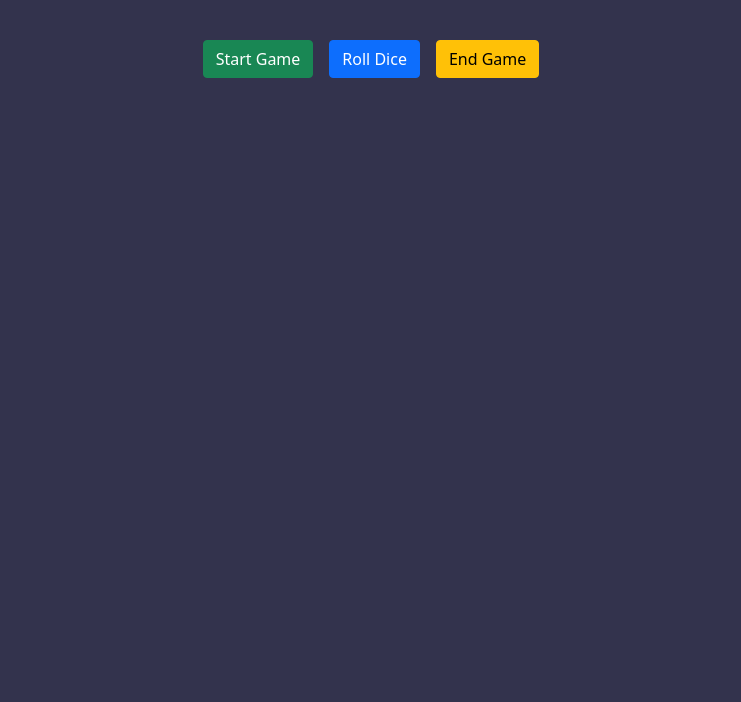
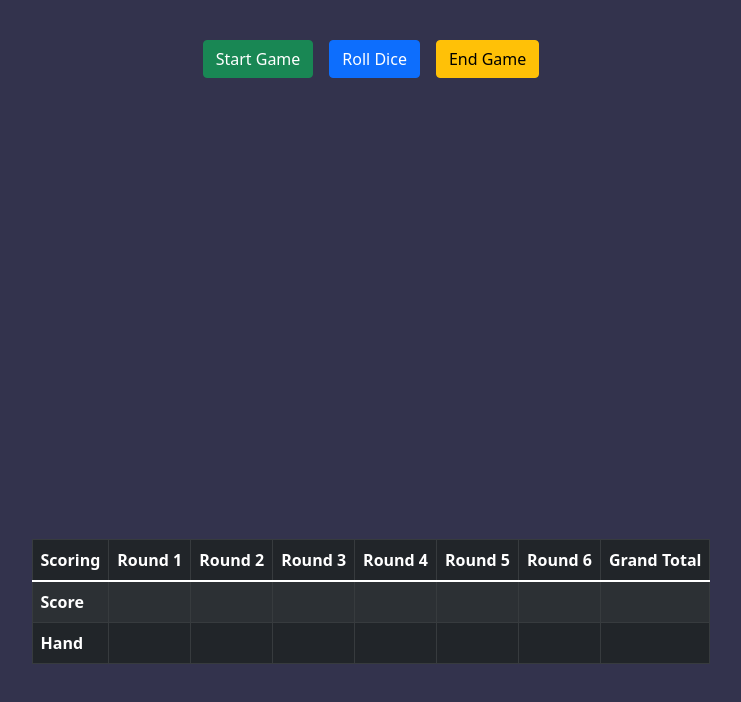
Before and after one commit to rasnerk/Yahtzee, a plain HTML site: page index.html in a window 1280 px wide. Shown: the whole page, without its empty margins (269-1010 px from the left). Drawn offline with nearby package versions, Linux system fonts and the light colour scheme.

Commit message:
Bootstrap Scoring Table added

```diff
--- a/assets/css/index.css
+++ b/assets/css/index.css
@@ -42,8 +42,14 @@ body {
 .message {
     font-weight: 600;
     font-size: 2em;
-    color: white;
+    color: #198754;
     margin-top: 2em;
     display: flex;
     justify-content: center;
 }
+
+.score-card {
+    position: fixed;
+    bottom: 15%;
+    /* margin-top: 10em; */
+}
--- a/assets/js/yahtzeeClass.js
+++ b/assets/js/yahtzeeClass.js
@@ -10,13 +10,16 @@ class Yahtzee {
             "Large Straight": 40
         }
         this.totalGameScore = [];
+        this.round = 0;
+        this.tableHand = document.querySelector('#table-hand')
         this.btns = ["#start-game",'#roll-dice','#end-game']
     }
 
     startGame () {
         this.resetGame();
         // --- Update number of rolls --- //
-        this.numberOfRolls++;
+        this.numberOfRolls ++;
+        this.round ++;
         // --- Roll 5 Die --- //
         for (let i=0; i<5; i++) {
             this.score.push( this.rollDice() );
@@ -27,6 +30,12 @@ class Yahtzee {
 
     // --- Clear HTML content & Reset Game variables --- //
     resetGame () {
+        if (this.round === 6) {
+            this.round = 0;
+            for (let i=1; i<this.tableHand.children.length; i++) {
+                this.tableHand.children[i].innerText = '';
+            }
+        }
         document.querySelector('.dice').innerHTML = "";
         document.querySelector('.message').innerHTML = "";
         this.score = []
@@ -35,12 +44,17 @@ class Yahtzee {
 
     // --- Need something to completely end the game --- //
     endGame () {
+        let tableScore = document.querySelector('#table-score');
+
         const result = this.calculateFinalScore();
+        tableScore.children[this.round].innerText = result;
+
         setTimeout(() => {
-            document.querySelector('.message').innerText = result;
+            document.querySelector('.message').innerText = `+${result}`;
         },1000)
         this.totalGameScore.push(result);
         if (this.totalGameScore.length === 6) {
+            // this.round = 0;
             this.btns.forEach( btn => {
                 let el = document.querySelector(btn);
                 el.setAttribute('disabled',true);
@@ -108,6 +122,7 @@ class Yahtzee {
         this.score.sort((a,b) => a - b)
 
         // --- Variables --- //
+        // let tableHand = document.querySelector('#table-hand');
         const sum = this.score.reduce((a,b) => a + b);
         const findDuplicates = this.score.filter( (item, index) => this.score.indexOf(item) !== index );
         const tripsThroughYahtzee = this.score.filter( num => num === findDuplicates[0] );
@@ -116,6 +131,7 @@ class Yahtzee {
         // NEED to check for full house FIRST
         if ( this.fullHouseChecker(this.score) ) {
             document.querySelector('.message').innerText = "Full House!"
+            this.tableHand.children[this.round].innerText = 'Full House'
             return this.scoringSystem['Full House'];
         }
         // Check for Trips-Yahtzee
@@ -127,6 +143,7 @@ class Yahtzee {
         let straight = this.straightChecker(this.score);
         if (straight) {
             document.querySelector('.message').innerText = `${straight}!`
+            this.tableHand.children[this.round].innerText = `${straight}`
             return this.scoringSystem[straight];
         }
         // default return sum
@@ -179,14 +196,17 @@ class Yahtzee {
         switch(num) {
             case 3:
                 el.innerText = "Trips!"
+                this.tableHand.children[this.round].innerText = "Trips"
                 result = 'Trips'
                 break;
             case 4:
                 el.innerText = "Four of a Kind!"
+                this.tableHand.children[this.round].innerText = "Four of a Kind"
                 result = "Quads"
                 break;
             default:
                 el.innerText = "Yahtzee!"
+                this.tableHand.children[this.round].innerText = "Yahtzee"
                 result = "Yahtzee"
         }
         return result;
--- a/index.html
+++ b/index.html
@@ -26,8 +26,47 @@
         </div>
         <!-- Dice -->
         <div class="dice"></div>
-        <!-- Score -->
+        <!-- User Message -->
         <div class="message"></div>
+        <!-- User Score Card -->
+        <div class="score-card">
+            <table id="score-card-table" class="table table-dark table-striped table-bordered">
+                <thead>
+                    <tr>
+                        <th>Scoring</th>
+                        <th>Round 1</th>
+                        <th>Round 2</th>
+                        <th>Round 3</th>
+                        <th>Round 4</th>
+                        <th>Round 5</th>
+                        <th>Round 6</th>
+                        <th>Grand Total</th>
+                    </tr>
+                </thead>
+                <tbody>
+                    <tr id="table-score">
+                        <th>Score</th>
+                        <td></td>
+                        <td></td>
+                        <td></td>
+                        <td></td>
+                        <td></td>
+                        <td></td>
+                        <td></td>
+                    </tr>
+                    <tr id="table-hand">
+                        <th>Hand</th>
+                        <td></td>
+                        <td></td>
+                        <td></td>
+                        <td></td>
+                        <td></td>
+                        <td></td>
+                        <td></td>
+                    </tr>
+                </tbody>
+            </table>
+        </div>
     </div>
 </body>
 </html>
```
